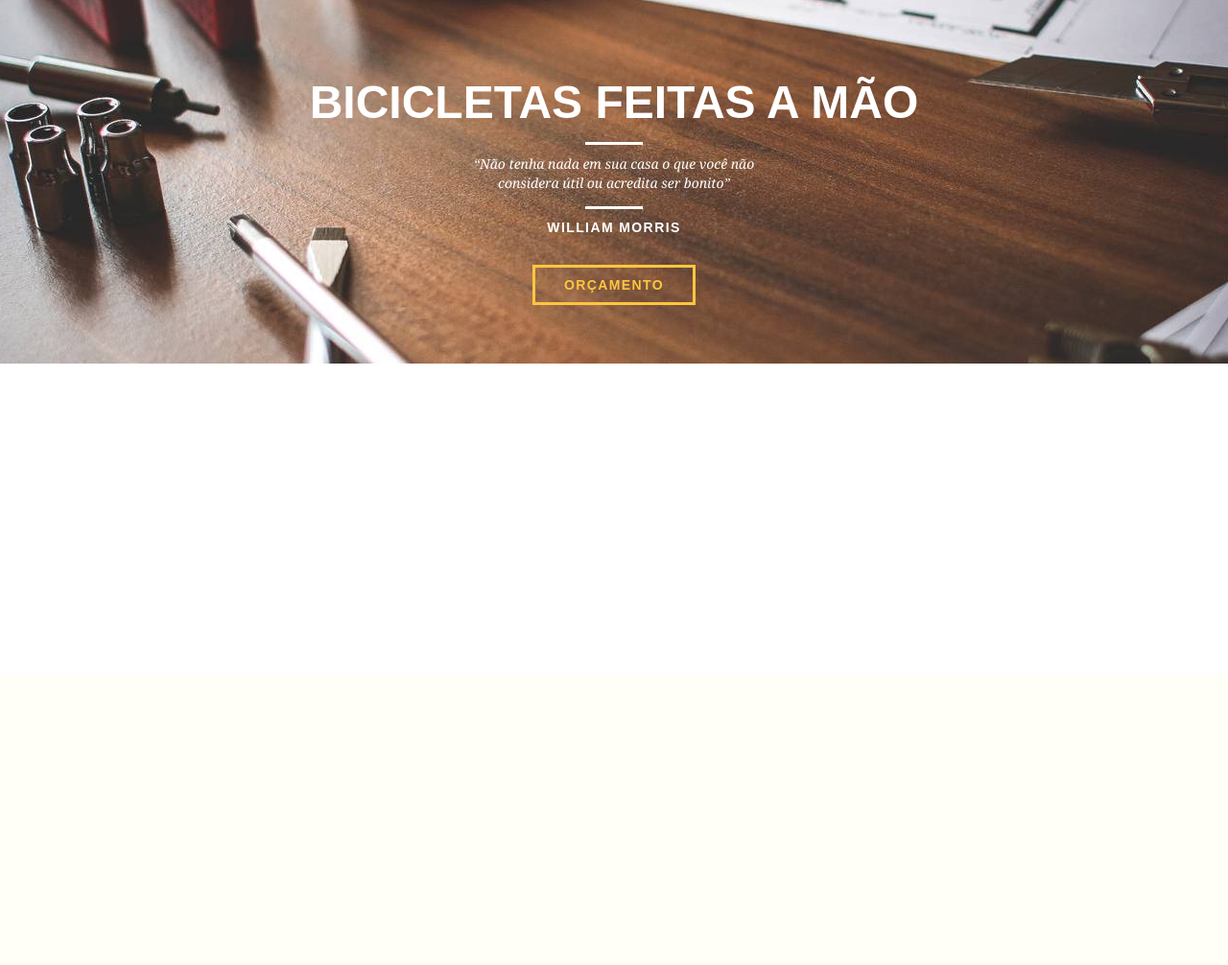
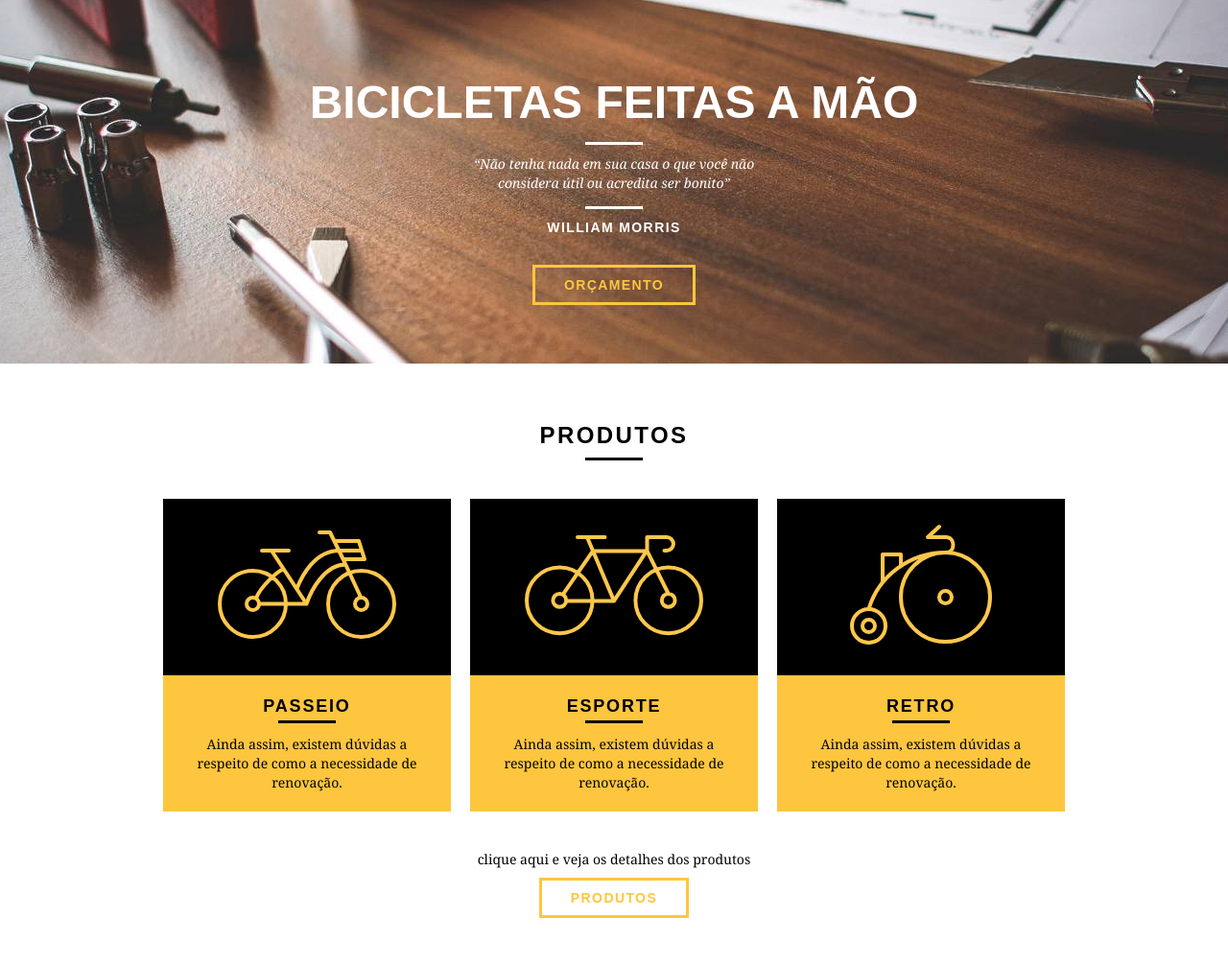
Before and after one commit to HumbertoTello/bikcraft, a PHP site: page / in a window 1280 px wide. Shown: the part 97-1103 px from the top of the page at 96% size. Before the commit the page ends 476 px from the top, so only its background shows below. Run offline with PHP 8.4, Linux system fonts and the light colour scheme.

Commit message:
Portfolio - Home

```diff
--- a/web/css/style.css
+++ b/web/css/style.css
@@ -26,6 +26,31 @@ p {
   border-color: #fff;
 }
 
+.btn.btn-preto:hover {
+  color: #000;
+  border-color: #000;
+}
+
+.subtitulo {
+  font-weight: bold;
+  font-size: 24px;
+  line-height: 30px;
+  letter-spacing: 0.1em;
+  color: #000;
+  text-transform: uppercase;
+  text-align: center;
+  margin-bottom: 40px;
+}
+
+.subtitulo:after {
+  content: "";
+  display: block;
+  width: 60px;
+  height: 3px;
+  background: #000;
+  margin: 8px auto;
+}
+
 /* Header */
 
 .header {
@@ -34,6 +59,7 @@ p {
   width: 100%;
   background: #fec63e;
   padding: 15px 0;
+  z-index: 10;
 }
 
 .header_menu {
@@ -106,3 +132,52 @@ p {
   font-size: 14px;
   letter-spacing: 0.1em;
 }
+
+/* Produtos */
+
+.produtos {
+  padding: 60px 0;
+}
+
+.produtos_lista li {
+  background: #fec63e;
+  text-align: center;
+}
+
+.produtos_lista li h3 {
+  font-weight: bold;
+  font-size: 18px;
+  line-height: 25px;
+  text-transform: uppercase;
+  letter-spacing: 0.1em;
+  margin-top: 20px;
+}
+
+.produtos_lista li h3:after {
+  content: "";
+  display: block;
+  width: 60px;
+  height: 3px;
+  background: #000;
+  margin: 2px auto;
+}
+
+.produtos_lista li p {
+  padding: 10px 20px 20px 20px;
+}
+
+.produtos_icone {
+  background: #000;
+  padding: 20px;
+  text-align: center;
+}
+
+.call {
+  padding-top: 40px;
+  text-align: center;
+  clear: both;
+}
+
+.call p {
+  margin-bottom: 20px;
+}
--- a/web/index.html
+++ b/web/index.html
@@ -38,6 +38,40 @@
     </div>
   </section>
 
+  <section class="produtos container">
+    <h2 class="subtitulo">Produtos</h2>
+    <ul class="produtos_lista">
+      <li class="grid-1-3">
+        <div class="produtos_icone">
+          <img src="img/produtos/passeio.svg" alt="Bikcraft Passeio">
+        </div>
+        <h3>Passeio</h3>
+        <p>Ainda assim, existem dúvidas a respeito de como a necessidade de renovação.</p>
+      </li>
+
+      <li class="grid-1-3">
+        <div class="produtos_icone">
+          <img src="img/produtos/esporte.svg" alt="Bikcraft Passeio">
+        </div>
+        <h3>Esporte</h3>
+        <p>Ainda assim, existem dúvidas a respeito de como a necessidade de renovação.</p>
+      </li>
+
+      <li class="grid-1-3">
+        <div class="produtos_icone">
+          <img src="img/produtos/retro.svg" alt="Bikcraft Passeio">
+        </div>
+        <h3>Retro</h3>
+        <p>Ainda assim, existem dúvidas a respeito de como a necessidade de renovação.</p>
+      </li>
+    </ul>
+
+    <div class="call">
+      <p>clique aqui e veja os detalhes dos produtos</p>
+      <a href="produtos.html" class="btn btn-preto">Produtos</a>
+    </div>
+  </section>
+
 </body>
 
 </html>
```
